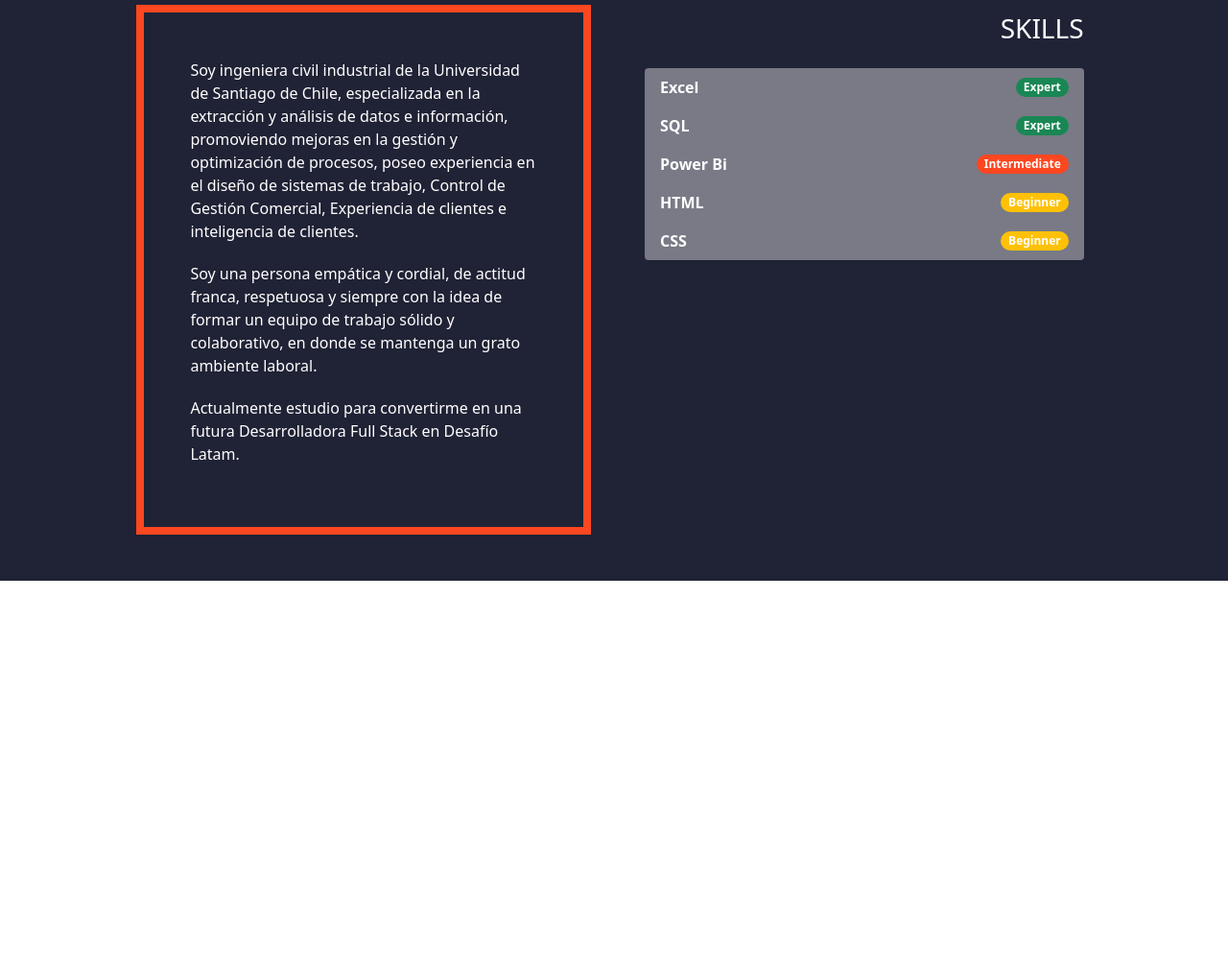
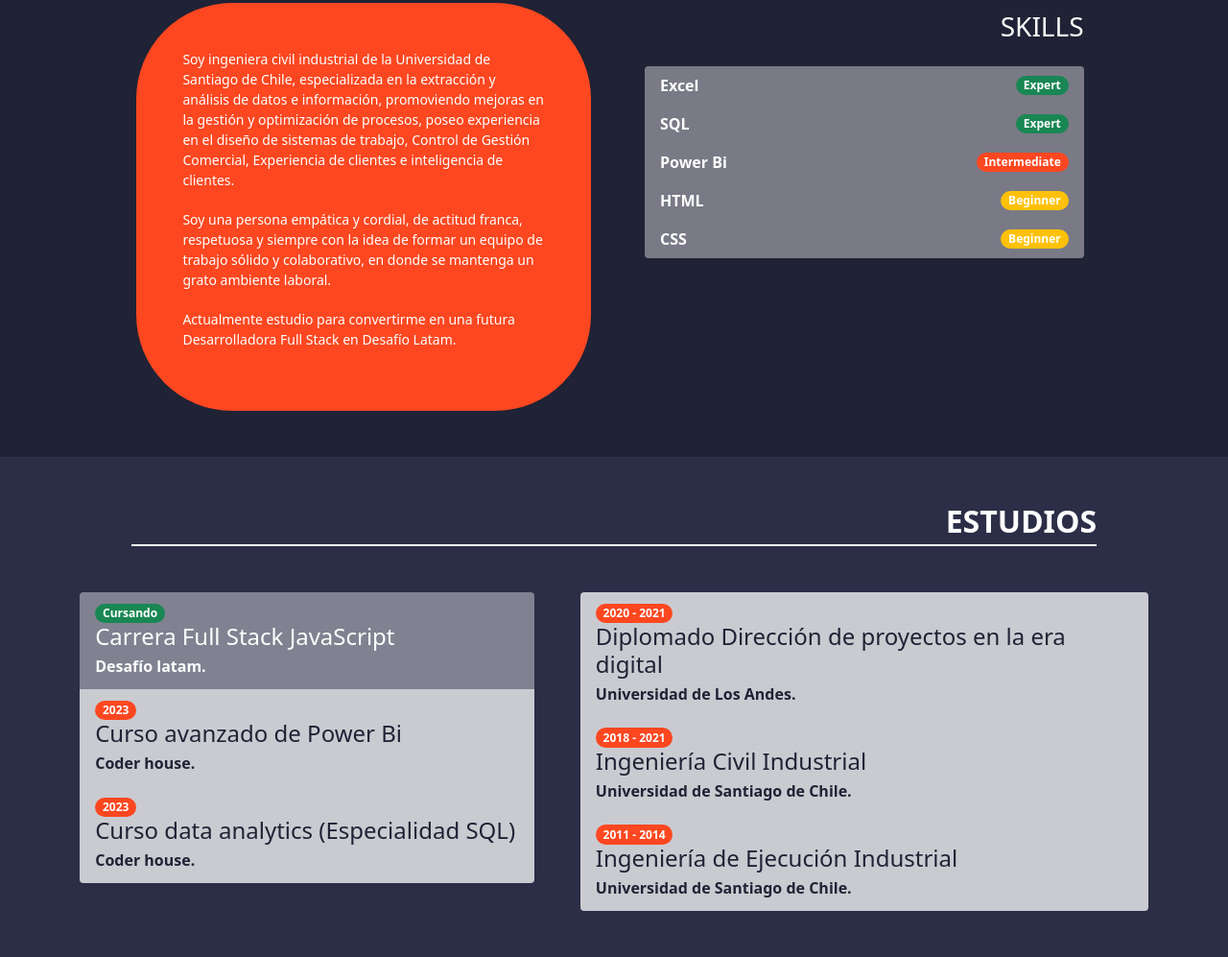
Before and after one commit to pkohnenkampf/portafolio, a plain HTML site: page index.html in a window 1280 px wide. Shown: the part 459-1456 px from the top of the page at 96% size. Before the commit the page ends 1064 px from the top, so only its background shows below. Drawn offline with nearby package versions, Linux system fonts and the light colour scheme.

Commit message:
section studies

```diff
--- a/assets/css/estilos.css
+++ b/assets/css/estilos.css
@@ -6,6 +6,45 @@
 .w-40{
   width: 40%;
 }
+
+.w-60{
+  width: 60%;
+}
+
+.w-85{
+  width: 85%;
+}
+
+
+.list-group .list-group-item{
+
+  background-color: rgba(255, 255, 255, 0.75);
+
+  color: var(--bg-principal);
+
+  font-weight: var(--font-medium);
+  border: none;
+
+}
+
+.list-group .list-group-item .badge{
+  background-color: var(--color-auxiliar);
+  color: var(--color-blanco);
+}
+
+.list-group .list-group-item.list-group-item-action.active{
+  background-color: rgba(255, 255, 255, 0.4);
+  color: var(--color-blanco);
+}
+
+.list-group .list-group-item.list-group-item-action.active .badge{
+  background-color:
+  color: var(--color-blanco);
+}
+
+
+
+/** Header **/
 
 .header {
   background-color: var(--bg-secundario);
@@ -16,6 +55,9 @@
   -webkit-box-shadow: 0px 11px 17px 0px rgba(19,20,31,1);
   -moz-box-shadow: 0px 11px 17px 0px rgba(19,20,31,1);
   box-shadow: 0px 11px 17px 0px rgba(19,20,31,1);
+  border-radius: 0 0 8px 8px;
+  width: 90%;
+  margin: 0 auto;
 }
 
 .nav-item .nav-link {
@@ -48,8 +90,14 @@
   background-color: var(--bg-principal);
 }
 
+.about-me h2, .studies h2{
+  border-bottom: 2px solid var(--color-blanco);
+}
+
 .about-me .presentation{
-  border: 8px solid var(--color-auxiliar);
+  font-size: 14px;
+  background: var(--color-auxiliar);
+  border-radius: 100px;
 }
 
 .about-me .skills .list-group .list-group-item{
@@ -57,6 +105,7 @@
   color: var(--color-blanco);
   font-weight: var(--font-medium);
   border: none;
+
 }
 
 .about-me .skills .list-group .list-group-item .badge{
@@ -64,14 +113,13 @@
   color: var(--color-blanco);
 }
 
-.badge.expert{
-  background-color: var(--color-auxiliar);
-}
-
 .badge.intermediate{
   background-color: var(--color-auxiliar);
 }
 
-.badge.beginer{
-  background-color: var(--color-auxiliar);
+
+/** Studies **/
+
+.studies{
+  background-color: var(--bg-secundario);
 }
--- a/assets/css/variables.css
+++ b/assets/css/variables.css
@@ -1,6 +1,6 @@
 :root {
   --bg-principal: #202235;
-  --bg-secundario: #24263b;
+  --bg-secundario: #2c2e47;
   --color-auxiliar: #fc4720;
   --color-blanco: #ffffff;
   --font-medium: 600;
--- a/index.html
+++ b/index.html
@@ -49,8 +49,8 @@
     </header>
     <main class="main-content">
         <section class="about-me d-flex justify-content-center flex-wrap p-5">
-            <h2 class="text-white text-center text-uppercase fs-2 fw-bold w-100 pb-5">Sobre mi</h2>
-            <div class="presentation w-40 p-5 me-5">
+            <h2 class="text-white text-start text-uppercase fs-2 fw-bold w-85 pb-1 mb-5">Sobre mi</h2>
+            <div class="presentation d-flex justify-content-center align-items-center w-40 flex-wrap p-5 me-5">
                 <p class="text-white pb-1">
                     Soy ingeniera civil industrial de la
                     Universidad de Santiago de Chile,
@@ -103,6 +103,46 @@
                 </ul>
             </div>
         </section>
+        <section class="studies d-flex justify-content-center flex-wrap p-5">
+            <h2 class="text-white text-end text-uppercase fs-2 fw-bold w-85 pb-1 mb-5">Estudios</h2>
+            <div class="list-group w-40 me-5">
+                <div class="list-group-item list-group-item-action active">
+                    <span class="badge bg-success rounded-pill">Cursando</span>
+                    <div class="d-flex w-100 justify-content-between">
+                    <h4 class="mb-1">Carrera Full Stack JavaScript</h4>
+                  </div>
+                  <p class="mb-1">Desafío latam.</p>
+                </div>
+                <div class="list-group-item">
+                    <span class="badge rounded-pill">2023</span>
+                    <h4 class="mb-1">Curso avanzado de Power Bi</h4>
+                    <p class="mb-1">Coder house.</p>
+                </div>
+                <div class="list-group-item">
+                    <span class="badge rounded-pill">2023</span>
+                      <h4 class="mb-1">Curso data analytics (Especialidad SQL)</h4>
+                    <p class="mb-1">Coder house.</p>
+                </div>
+            </div>
+
+            <div class="list-group w-50">
+                <div class="list-group-item">
+                    <span class="badge rounded-pill">2020 - 2021</span>
+                    <h4 class="mb-1">Diplomado Dirección de proyectos en la era digital</h4>
+                    <p class="mb-1">Universidad de Los Andes.</p>
+                </div>
+                <div class="list-group-item">
+                    <span class="badge rounded-pill">2018 - 2021</span>
+                    <h4 class="mb-1"> Ingeniería Civil Industrial</h4>
+                    <p class="mb-1">Universidad de Santiago de Chile.</p>
+                </div>
+                <div class="list-group-item">
+                    <span class="badge rounded-pill">2011 - 2014</span>
+                    <h4 class="mb-1"> Ingeniería de Ejecución Industrial</h4>
+                    <p class="mb-1">Universidad de Santiago de Chile.</p>
+                </div>
+            </div>
+        </section>
     </main>
     <!-- Boostrap -->
     <script src="https://cdn.jsdelivr.net/npm/bootstrap@5.1.3/dist/js/bootstrap.bundle.min.js"
```
